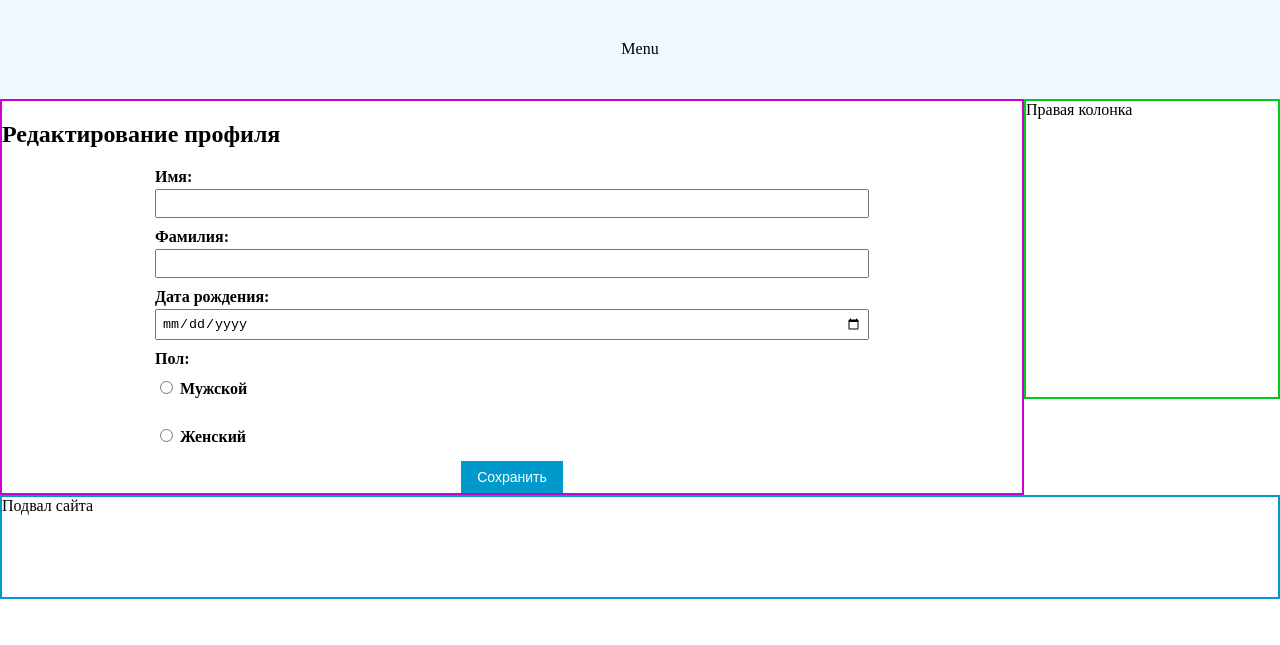
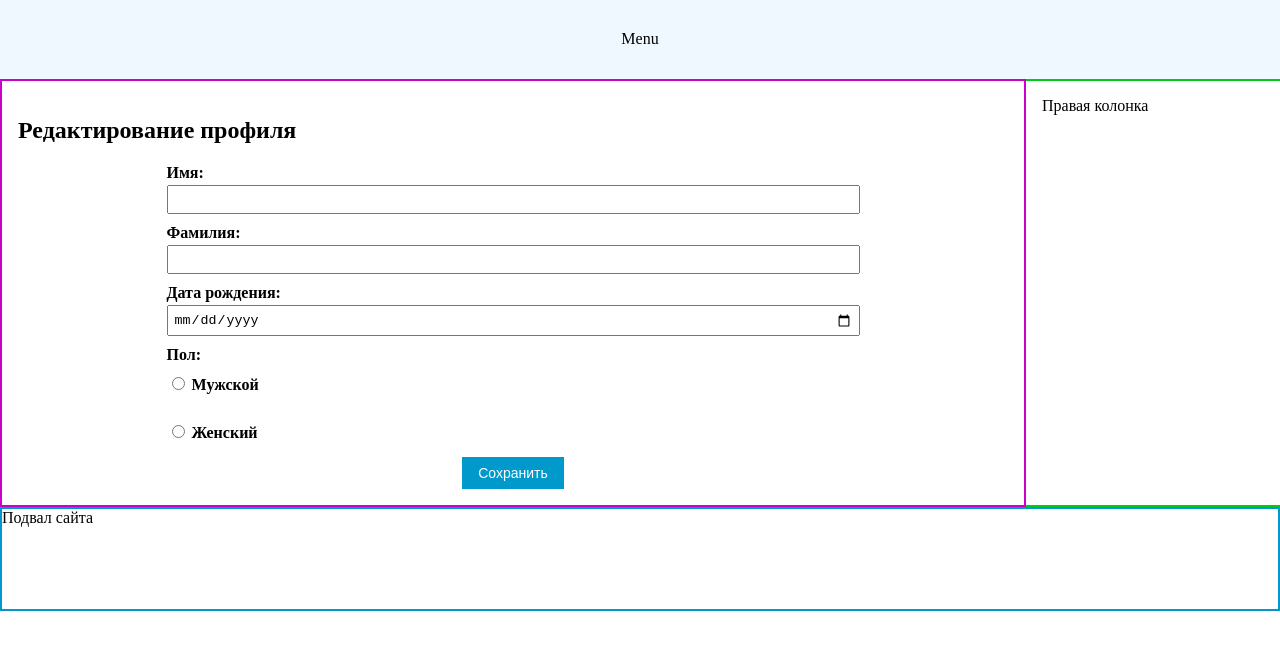
Before and after one commit to Elravir/fullstack-lesson, a plain HTML site: page index.html in a window 1280 px wide. Shown: the part 155-800 px from the top of the page. Drawn offline with Linux system fonts and the light colour scheme.

Commit message:
improved the interface

```diff
--- a/mobilestyle.css
+++ b/mobilestyle.css
@@ -12,9 +12,16 @@ footer{
     height: 100px;
     border: 2px solid #0099cc;
 }
+.menu {
+    display:block;
+    line-height: 80px;
+    text-align: center;
+    font-size:initial;
+    background-color: aliceblue;
+}
 main{
     font-size: 0;
-    height: calc(100% - 250px);
+
 }
 article{
     display:block;
@@ -23,13 +30,6 @@ article{
     border: 2px solid #cc00cc;
     box-sizing: border-box;
     font-size:initial;
-}
-.menu {
-    display:block;
-    line-height: 100px;
-    text-align: center;
-    font-size:initial;
-    background-color: aliceblue;
 }
 .right-sidebar{
     display:block;
--- a/style.css
+++ b/style.css
@@ -12,34 +12,36 @@ footer{
     height: 100px;
     border: 2px solid #0099cc;
 }
-main{
-    font-size: 0;
-}
-article{
-    display:inline-block;
-    width:80%;
-    min-height: 300px;
-    border: 2px solid #cc00cc;
-    box-sizing: border-box;
-    font-size:initial;
-    vertical-align: top;
-}
 .menu {
     display:block;
-    line-height: 100px;
+    line-height: 80px;
     text-align: center;
     font-size:initial;
     background-color: aliceblue;
 }
-.right-sidebar{
-    display:inline-block;
-    width:20%;
-    min-height:300px;
+main {
+    display: table;
+    width: 100%;
+    table-layout: fixed;
+    border-collapse: collapse;
+}
+
+article {
+    display: table-cell;
+    width: 80%;
+    border: 2px solid #cc00cc;
+    box-sizing: border-box;
+    vertical-align: top;
+    padding: 16px; /* опционально */
+}
+
+.right-sidebar {
+    display: table-cell;
+    width: 20%;
     border: 2px solid #00cc18;
     box-sizing: border-box;
-    font-size:initial;
     vertical-align: top;
-
+    padding: 16px; /* опционально */
 }
 h1 {
     margin: 0;
```
